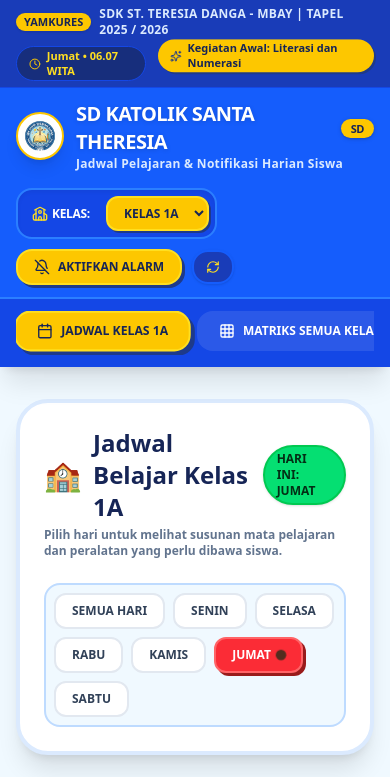
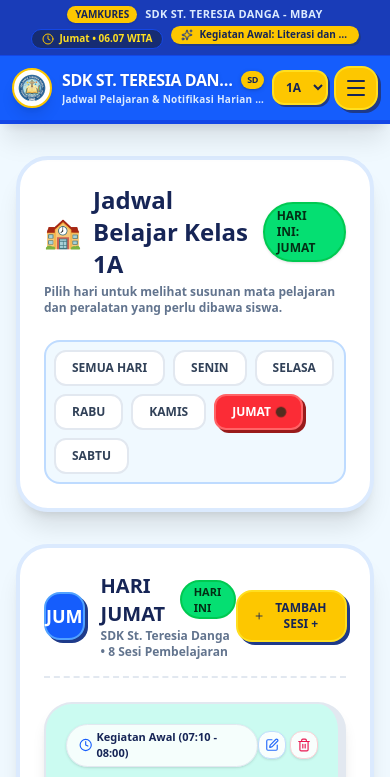
Before and after one commit to lioneldjogo-ops/roster, a React (Vite) app: page / in a window 390 px wide. Shown: the top 777 px of the page. Built offline with nearby package versions, Linux system fonts and the light colour scheme.

Commit message:
feat: add mobile navigation menu and matrix guide
Implement a responsive mobile navigation menu in the header and add a scroll notice to the full matrix view to improve usability on small screens.

```diff
--- a/src/components/Header.tsx
+++ b/src/components/Header.tsx
@@ -1,7 +1,7 @@
-import React from 'react';
+import React, { useState } from 'react';
 import { ALL_CLASSES } from '../data/defaultSchedule';
 import { ClassGroup, DayOfWeek } from '../types';
-import { Bell, BellOff, Calendar, Clock, Edit3, Grid, School, Sparkles, CheckSquare, RefreshCw } from 'lucide-react';
+import { Bell, BellOff, Calendar, Clock, Edit3, Grid, School, Sparkles, CheckSquare, RefreshCw, Menu, X, ChevronRight } from 'lucide-react';
 import schoolLogo from '../assets/images/school_logo_st_teresia_1784846232480.jpg';
 
 interface HeaderProps {
@@ -31,36 +31,46 @@ export const Header: React.FC<HeaderProps> = ({
   onRequestNotificationPermission,
   onResetDefaultSchedule,
 }) => {
+  const [isMobileMenuOpen, setIsMobileMenuOpen] = useState(false);
+
+  const handleTabClick = (tab: 'class' | 'matrix' | 'reminders' | 'manage') => {
+    onSelectTab(tab);
+    setIsMobileMenuOpen(false);
+  };
+
   return (
-    <header className="bg-blue-600 text-white shadow-xl sticky top-0 z-30 border-b-4 border-blue-700">
+    <header className="bg-blue-600 text-white shadow-xl sticky top-0 z-40 border-b-4 border-blue-700">
       {/* Top Notice Bar */}
-      <div className="bg-blue-800 text-blue-100 text-xs py-1.5 px-4 border-b border-blue-700 font-bold">
-        <div className="max-w-7xl mx-auto flex flex-wrap items-center justify-between gap-2">
+      <div className="bg-blue-800 text-blue-100 text-xs py-1.5 px-3 md:px-4 border-b border-blue-700 font-bold">
+        <div className="max-w-7xl mx-auto flex flex-col sm:flex-row items-center justify-between gap-1.5 sm:gap-2 text-center sm:text-left">
           <div className="flex items-center gap-2">
-            <span className="bg-yellow-400 text-blue-950 px-2 py-0.5 rounded-full text-[11px] font-black uppercase shadow-sm">
+            <span className="bg-yellow-400 text-blue-950 px-2 py-0.5 rounded-full text-[10px] md:text-[11px] font-black uppercase shadow-sm shrink-0">
               YAMKURES
             </span>
-            <span className="tracking-wide">SDK ST. TERESIA DANGA - MBAY | TAPEL 2025 / 2026</span>
+            <span className="tracking-wide truncate text-[11px] md:text-xs">
+              SDK ST. TERESIA DANGA - MBAY
+            </span>
           </div>
-          <div className="flex items-center gap-3">
-            <div className="flex items-center gap-1.5 bg-blue-950/60 px-3 py-0.5 rounded-full text-[11px] font-black text-yellow-300 border border-blue-700">
-              <Clock className="w-3.5 h-3.5 text-yellow-400" />
-              <span>{currentDay || 'Hari Libur'} • {currentTimeStr} WITA</span>
+          <div className="flex flex-wrap items-center justify-center gap-2">
+            <div className="flex items-center gap-1.5 bg-blue-950/70 px-2.5 py-0.5 rounded-full text-[10px] md:text-[11px] font-black text-yellow-300 border border-blue-700">
+              <Clock className="w-3 h-3 text-yellow-400" />
+              <span>{currentDay || 'Libur'} • {currentTimeStr} WITA</span>
             </div>
             {activePeriodName && (
-              <div className="flex items-center gap-1.5 bg-yellow-400 text-blue-950 font-black px-3 py-0.5 rounded-full text-[11px] shadow-[2px_2px_0px_#1e3a8a] animate-bounce">
-                <Sparkles className="w-3.5 h-3.5 text-blue-900" />
-                <span>{activePeriodName}: {activeSubjectName || 'Istirahat'}</span>
+              <div className="flex items-center gap-1.5 bg-yellow-400 text-blue-950 font-black px-2.5 py-0.5 rounded-full text-[10px] md:text-[11px] shadow-[2px_2px_0px_#1e3a8a] animate-bounce">
+                <Sparkles className="w-3 h-3 text-blue-900" />
+                <span className="truncate max-w-[150px] sm:max-w-none">{activePeriodName}: {activeSubjectName || 'Istirahat'}</span>
               </div>
             )}
           </div>
         </div>
       </div>
 
-      {/* Main Branding & Controls Section */}
-      <div className="max-w-7xl mx-auto px-4 py-3 md:py-4 flex flex-col md:flex-row items-center justify-between gap-4">
-        <div className="flex items-center gap-3 md:gap-4">
-          <div className="w-12 h-12 md:w-14 md:h-14 bg-white rounded-full p-1 shadow-lg border-2 border-yellow-400 flex items-center justify-center shrink-0">
+      {/* Main Branding & Navigation Section */}
+      <div className="max-w-7xl mx-auto px-3 md:px-4 py-2.5 md:py-4 flex items-center justify-between gap-2 md:gap-4">
+        {/* Logo & School Name */}
+        <div className="flex items-center gap-2.5 md:gap-4 min-w-0">
+          <div className="w-10 h-10 md:w-14 md:h-14 bg-white rounded-full p-0.5 md:p-1 shadow-lg border-2 border-yellow-400 flex items-center justify-center shrink-0">
             <img
               src={schoolLogo}
               alt="Logo SDK St. Teresia Danga"
@@ -68,21 +78,21 @@ export const Header: React.FC<HeaderProps> = ({
               referrerPolicy="no-referrer"
             />
           </div>
-          <div>
-            <h1 className="text-xl md:text-2xl font-black uppercase tracking-tight text-white flex items-center gap-2 drop-shadow-sm">
-              SD Katolik Santa Theresia
-              <span className="text-[11px] bg-yellow-400 text-blue-950 font-black px-2.5 py-0.5 rounded-full uppercase shadow-sm">
+          <div className="min-w-0">
+            <h1 className="text-base sm:text-lg md:text-2xl font-black uppercase tracking-tight text-white flex items-center gap-1.5 drop-shadow-sm truncate">
+              <span className="truncate">SDK St. Teresia Danga</span>
+              <span className="text-[9px] sm:text-[11px] bg-yellow-400 text-blue-950 font-black px-1.5 sm:px-2 py-0.5 rounded-full uppercase shadow-sm shrink-0">
                 SD
               </span>
             </h1>
-            <p className="text-xs text-blue-100 font-bold tracking-wide">
+            <p className="text-[10px] sm:text-xs text-blue-100 font-bold tracking-wide truncate">
               Jadwal Pelajaran & Notifikasi Harian Siswa
             </p>
           </div>
         </div>
 
-        {/* Controls & Class Selector */}
-        <div className="flex flex-wrap items-center gap-2.5">
+        {/* Desktop Controls (Class Selector & Buttons) */}
+        <div className="hidden md:flex items-center gap-2.5">
           {/* Class selector */}
           <div className="flex items-center gap-2 bg-blue-700 p-1.5 rounded-2xl border-2 border-blue-500 shadow-inner">
             <span className="text-xs font-black text-white px-2 flex items-center gap-1 uppercase tracking-tight">
@@ -104,7 +114,7 @@ export const Header: React.FC<HeaderProps> = ({
           {/* Notification permission button */}
           <button
             onClick={onRequestNotificationPermission}
-            className={`flex items-center gap-2 text-xs font-black px-4 py-2 rounded-2xl transition-all shadow-[3px_3px_0px_#1e3a8a] active:translate-y-0.5 active:shadow-none ${
+            className={`flex items-center gap-2 text-xs font-black px-3.5 py-2 rounded-2xl transition-all shadow-[3px_3px_0px_#1e3a8a] active:translate-y-0.5 active:shadow-none ${
               notificationsEnabled
                 ? 'bg-green-400 hover:bg-green-300 text-green-950 border-2 border-green-300'
                 : 'bg-yellow-400 hover:bg-yellow-300 text-blue-950 border-2 border-yellow-300'
@@ -114,7 +124,7 @@ export const Header: React.FC<HeaderProps> = ({
             {notificationsEnabled ? (
               <>
                 <Bell className="w-4 h-4 text-green-950 animate-bounce" />
-                <span className="hidden sm:inline">ALARM AKTIF</span>
+                <span>ALARM AKTIF</span>
               </>
             ) : (
               <>
@@ -138,13 +148,40 @@ export const Header: React.FC<HeaderProps> = ({
             <span className="hidden lg:inline">RESET</span>
           </button>
         </div>
+
+        {/* Mobile Hamburger Menu Button (Garis Tiga) */}
+        <div className="flex md:hidden items-center gap-1.5 shrink-0">
+          <select
+            value={selectedClass}
+            onChange={(e) => onSelectClass(e.target.value as ClassGroup)}
+            className="bg-yellow-400 text-blue-950 text-xs font-black py-1.5 px-2 rounded-xl border-2 border-yellow-300 focus:outline-none shadow-[2px_2px_0px_#1e3a8a]"
+          >
+            {ALL_CLASSES.map((cls) => (
+              <option key={cls} value={cls}>
+                {cls}
+              </option>
+            ))}
+          </select>
+
+          <button
+            onClick={() => setIsMobileMenuOpen(!isMobileMenuOpen)}
+            className="p-2 bg-yellow-400 text-blue-950 rounded-2xl border-2 border-yellow-300 shadow-[3px_3px_0px_#1e3a8a] active:translate-y-0.5 active:shadow-none transition-all flex items-center justify-center font-black"
+            aria-label="Buka Menu Navigasi"
+          >
+            {isMobileMenuOpen ? (
+              <X className="w-6 h-6 text-blue-950" />
+            ) : (
+              <Menu className="w-6 h-6 text-blue-950" />
+            )}
+          </button>
+        </div>
       </div>
 
-      {/* Tabs Navigation Bar */}
-      <div className="bg-blue-700 px-4 py-2 border-t-2 border-blue-500">
+      {/* Desktop Tabs Navigation Bar */}
+      <div className="hidden md:block bg-blue-700 px-4 py-2 border-t-2 border-blue-500">
         <div className="max-w-7xl mx-auto flex items-center gap-2 overflow-x-auto py-1 scrollbar-none">
           <button
-            onClick={() => onSelectTab('class')}
+            onClick={() => handleTabClick('class')}
             className={`flex items-center gap-2 px-5 py-2.5 rounded-2xl text-xs font-black uppercase transition-all whitespace-nowrap ${
               activeTab === 'class'
                 ? 'bg-yellow-400 text-blue-950 shadow-[4px_4px_0px_#1e3a8a] border-2 border-yellow-300 scale-[1.02]'
@@ -156,7 +193,7 @@ export const Header: React.FC<HeaderProps> = ({
           </button>
 
           <button
-            onClick={() => onSelectTab('matrix')}
+            onClick={() => handleTabClick('matrix')}
             className={`flex items-center gap-2 px-5 py-2.5 rounded-2xl text-xs font-black uppercase transition-all whitespace-nowrap ${
               activeTab === 'matrix'
                 ? 'bg-yellow-400 text-blue-950 shadow-[4px_4px_0px_#1e3a8a] border-2 border-yellow-300 scale-[1.02]'
@@ -168,7 +205,7 @@ export const Header: React.FC<HeaderProps> = ({
           </button>
 
           <button
-            onClick={() => onSelectTab('reminders')}
+            onClick={() => handleTabClick('reminders')}
             className={`flex items-center gap-2 px-5 py-2.5 rounded-2xl text-xs font-black uppercase transition-all whitespace-nowrap ${
               activeTab === 'reminders'
                 ? 'bg-yellow-400 text-blue-950 shadow-[4px_4px_0px_#1e3a8a] border-2 border-yellow-300 scale-[1.02]'
@@ -180,7 +217,7 @@ export const Header: React.FC<HeaderProps> = ({
           </button>
 
           <button
-            onClick={() => onSelectTab('manage')}
+            onClick={() => handleTabClick('manage')}
             className={`flex items-center gap-2 px-5 py-2.5 rounded-2xl text-xs font-black uppercase transition-all whitespace-nowrap ${
               activeTab === 'manage'
                 ? 'bg-yellow-400 text-blue-950 shadow-[4px_4px_0px_#1e3a8a] border-2 border-yellow-300 scale-[1.02]'
@@ -192,6 +229,109 @@ export const Header: React.FC<HeaderProps> = ({
           </button>
         </div>
       </div>
+
+      {/* Mobile Menu Drawer (Menu Garis Tiga Container) */}
+      {isMobileMenuOpen && (
+        <div className="md:hidden bg-blue-800 border-t-4 border-yellow-400 p-4 shadow-2xl space-y-3 animate-fade-in">
+          <div className="flex items-center justify-between pb-2 border-b border-blue-600 text-xs font-black text-yellow-300 uppercase">
+            <span>MENU NAVIGASI APPS</span>
+            <span>PILIH KELAS & MENU</span>
+          </div>
+
+          <div className="grid grid-cols-1 gap-2">
+            <button
+              onClick={() => handleTabClick('class')}
+              className={`w-full flex items-center justify-between p-3 rounded-2xl text-xs font-black uppercase transition-all ${
+                activeTab === 'class'
+                  ? 'bg-yellow-400 text-blue-950 shadow-[3px_3px_0px_#1e3a8a] border-2 border-yellow-300'
+                  : 'bg-blue-700 text-white hover:bg-blue-600 border border-blue-500'
+              }`}
+            >
+              <div className="flex items-center gap-2.5">
+                <Calendar className="w-4 h-4" />
+                <span>JADWAL KELAS {selectedClass}</span>
+              </div>
+              <ChevronRight className="w-4 h-4 opacity-70" />
+            </button>
+
+            <button
+              onClick={() => handleTabClick('matrix')}
+              className={`w-full flex items-center justify-between p-3 rounded-2xl text-xs font-black uppercase transition-all ${
+                activeTab === 'matrix'
+                  ? 'bg-yellow-400 text-blue-950 shadow-[3px_3px_0px_#1e3a8a] border-2 border-yellow-300'
+                  : 'bg-blue-700 text-white hover:bg-blue-600 border border-blue-500'
+              }`}
+            >
+              <div className="flex items-center gap-2.5">
+                <Grid className="w-4 h-4" />
+                <span>MATRIKS SEMUA KELAS</span>
+              </div>
+              <ChevronRight className="w-4 h-4 opacity-70" />
+            </button>
+
+            <button
+              onClick={() => handleTabClick('reminders')}
+              className={`w-full flex items-center justify-between p-3 rounded-2xl text-xs font-black uppercase transition-all ${
+                activeTab === 'reminders'
+                  ? 'bg-yellow-400 text-blue-950 shadow-[3px_3px_0px_#1e3a8a] border-2 border-yellow-300'
+                  : 'bg-blue-700 text-white hover:bg-blue-600 border border-blue-500'
+              }`}
+            >
+              <div className="flex items-center gap-2.5">
+                <CheckSquare className="w-4 h-4" />
+                <span>PENGINGAT & CHECKLIST TAS</span>
+              </div>
+              <ChevronRight className="w-4 h-4 opacity-70" />
+            </button>
+
+            <button
+              onClick={() => handleTabClick('manage')}
+              className={`w-full flex items-center justify-between p-3 rounded-2xl text-xs font-black uppercase transition-all ${
+                activeTab === 'manage'
+                  ? 'bg-yellow-400 text-blue-950 shadow-[3px_3px_0px_#1e3a8a] border-2 border-yellow-300'
+                  : 'bg-blue-700 text-white hover:bg-blue-600 border border-blue-500'
+              }`}
+            >
+              <div className="flex items-center gap-2.5">
+                <Edit3 className="w-4 h-4" />
+                <span>INPUT & EDIT JADWAL +</span>
+              </div>
+              <ChevronRight className="w-4 h-4 opacity-70" />
+            </button>
+          </div>
+
+          {/* Quick Action Controls in Mobile Drawer */}
+          <div className="pt-3 border-t border-blue-600 flex items-center justify-between gap-2">
+            <button
+              onClick={() => {
+                onRequestNotificationPermission();
+                setIsMobileMenuOpen(false);
+              }}
+              className={`flex-1 flex items-center justify-center gap-2 text-xs font-black py-2.5 px-3 rounded-xl border-2 transition-all shadow-sm ${
+                notificationsEnabled
+                  ? 'bg-green-400 text-green-950 border-green-300'
+                  : 'bg-yellow-400 text-blue-950 border-yellow-300'
+              }`}
+            >
+              <Bell className="w-4 h-4" />
+              <span>{notificationsEnabled ? 'ALARM AKTIF' : 'AKTIFKAN ALARM'}</span>
+            </button>
+
+            <button
+              onClick={() => {
+                setIsMobileMenuOpen(false);
+                if (confirm('Aplikasi akan memuat ulang Jadwal Resmi TAPEL 2025/2026. Lanjutkan?')) {
+                  onResetDefaultSchedule();
+                }
+              }}
+              className="flex items-center gap-1.5 bg-blue-900 text-blue-100 text-xs font-black py-2.5 px-3 rounded-xl border border-blue-600"
+            >
+              <RefreshCw className="w-3.5 h-3.5 text-yellow-300" />
+              <span>RESET</span>
+            </button>
+          </div>
+        </div>
+      )}
     </header>
   );
 };
```
Also changed, not shown: src/components/FullMatrixView.tsx (+11 -1 lines).
